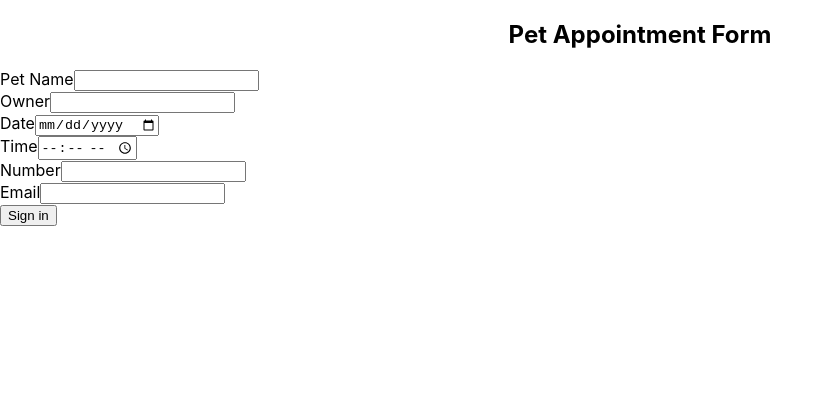
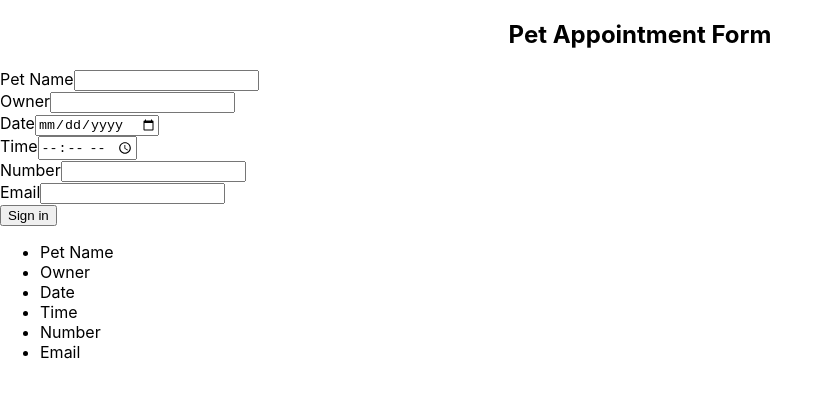
Before and after one commit to snowleopardAlexa/signup-form-local-storage, a React (Create React App) app: page / in a window 1280 px wide. Shown: the top 398 px of the page, without its empty margins (0-833 px from the left). Built offline with nearby package versions, Linux system fonts and the light colour scheme.

Commit message:
add array of new appointments and old appointments, and math floor to generate random ID between 1000

```diff
--- a/src/App.js
+++ b/src/App.js
@@ -1,6 +1,6 @@
 import React, { useState, useEffect } from 'react';
 import './App.css';
-import {Form, Row, Col, Input, Button, Label, FormGroup} from 'reactstrap';
+import {Card, CardBody, Form, Row, Col, Input, Button, Label, FormGroup, ListGroup, ListGroupItem} from 'reactstrap';
 
 function App() {
 
@@ -12,6 +12,18 @@ function App() {
   const [phoneNumber, setPhoneNumber] = useState("");
   const [email, setEmail] = useState("");
 
+  const addFilledFormHandler = () => {
+    const oldAppts = [...appts];
+    const newAppts = {
+      petName,
+      owner,
+      date,
+      time,
+      phoneNumber,
+      email,
+      id:Math.floor(Math.random()*1000)
+    }
+  }
 
 return (
 <div className="pet-appt-form">
@@ -93,10 +105,36 @@ return (
       onChange={(e) => setEmail(e.target.value)}
     />
   </FormGroup>
-  <Button>
+  <Button onClick={addFilledFormHandler}>
     Sign in
   </Button>
 </Form>
+
+ <Card>
+    <CardBody>
+    <ListGroup>
+     <ListGroupItem>
+      Pet Name
+     </ListGroupItem>
+     <ListGroupItem>
+      Owner
+     </ListGroupItem>
+     <ListGroupItem>
+      Date
+     </ListGroupItem>
+     <ListGroupItem>
+      Time
+     </ListGroupItem>
+     <ListGroupItem>
+      Number
+     </ListGroupItem>
+     <ListGroupItem>
+      Email
+     </ListGroupItem>
+    </ListGroup>
+    </CardBody>
+  </Card>
+
 </div>
   );
 }
```
